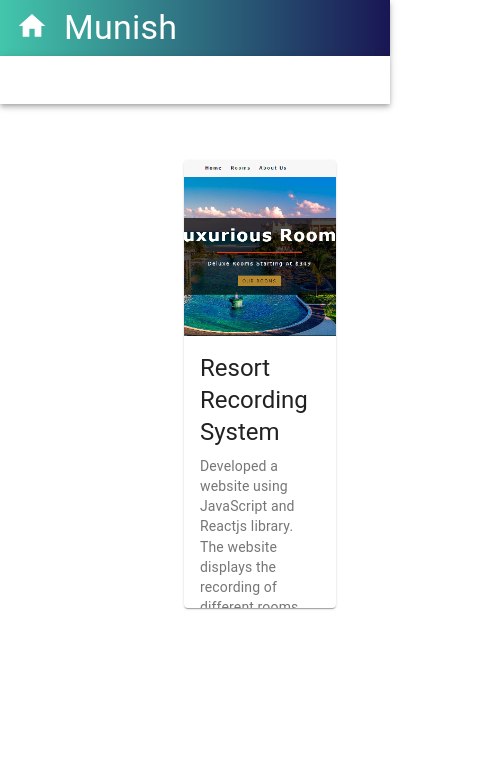
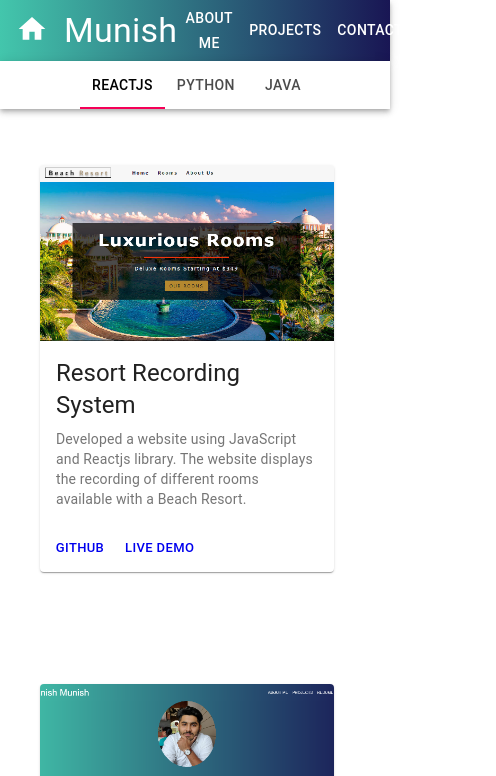
Before and after one commit to MUNISHMAHEY1/myPortfolio, a React (Create React App) app: page /projects in a window 390 px wide. Shown: the top 776 px of the page, 496 px wide, since content can reach past the window. Built offline with nearby package versions, Linux system fonts and the light colour scheme.

Commit message:
Responsiveness changed for porjects page

```diff
--- a/src/App.css
+++ b/src/App.css
@@ -13,11 +13,7 @@
   text-decoration: none;
   color: white;
  }
- @media (max-width: 450px) {
-  .nav-links {
-    display: none;
-  }
-}
+
 
 .nav-links:hover{
   color: var(--textChangeColor);
@@ -120,7 +116,9 @@
 }
 .cards{
   display:inline-table;
-  margin: 10rem;
+  margin-left: 10rem;
+  margin-right: 2rem;
+  margin-bottom: 5rem;
   margin-top: 2rem;
 }
 /* End Project page css*/
@@ -186,3 +184,12 @@
   margin-bottom: 5rem;
 }
 /*End About Page css*/
+
+@media all and (max-width: 900px) {
+  .category-tabs{
+    margin-left: 5rem;
+  }
+  .cards{
+    margin-left: 1rem;
+  }
+}
--- a/src/components/Navbar.js
+++ b/src/components/Navbar.js
@@ -22,7 +22,7 @@ function Navbar() {
 
     const classes = useStyle();
     return (
-        <div className={classes.root}>
+        <div className="">
             <AppBar position="static" className="header-color">
                 <Toolbar>
                 <Link to="/"><MdHome className="homelogo"/></Link>
@@ -35,15 +35,9 @@ function Navbar() {
                     <Link to="/projects" className="nav-links" >
                         <Button color="inherit">Projects</Button>
                     </Link>
-                    {/* <Link to="/resume" className="nav-links" >
-                        <Button color="inherit">Resume</Button>
-                    </Link> */}
                     <Link to="/contact" className="nav-links" >
                         <Button color="inherit">Contact</Button>
                     </Link>
-                    {/* <IconButton edge="start" className={classes.menuButton} color="inherit" aria-label="menu">
-                        <MenuIcon />
-                    </IconButton> */}
                 </Toolbar>
             </AppBar>
         </div>
```
